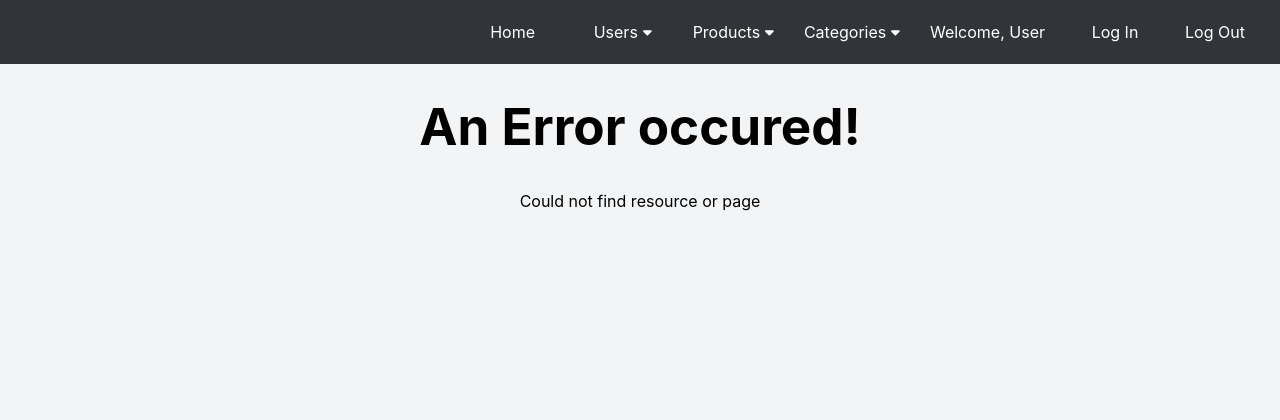
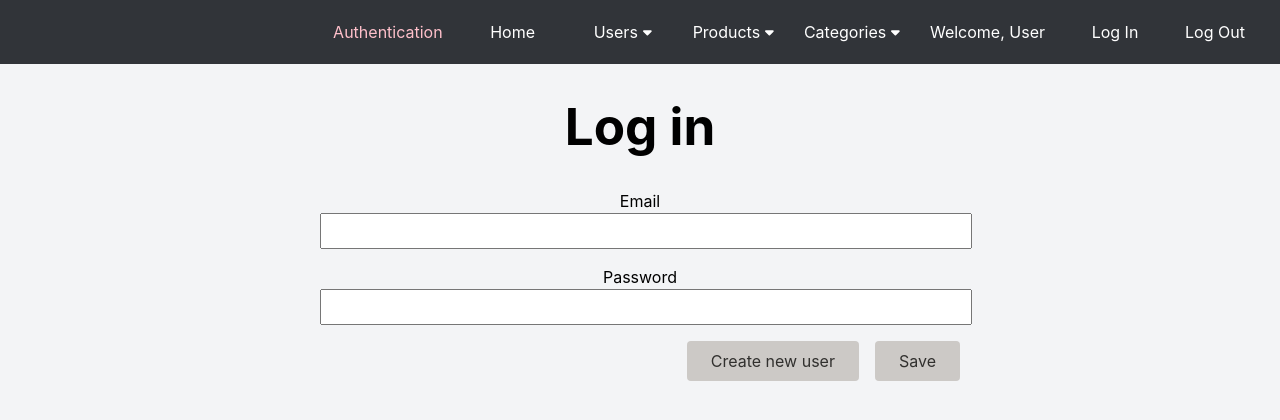
Before and after one commit to AlexisCast/vet-react, a React (Vite) app: page /auth in a window 1280 px wide. Shown: the top 420 px of the page. Built offline with nearby package versions, Linux system fonts and the light colour scheme.

Commit message:
Authentication page setup

```diff
--- a/src/App.jsx
+++ b/src/App.jsx
@@ -10,6 +10,7 @@
 import NewProduct from "./pages/NewProduct";
 import EditProduct from "./pages/EditProduct";
 import ProductsRootLayout from "./pages/ProductsRoot";
+import AuthenticationPage from "./pages/Authentication";
 
 const router = createBrowserRouter([
 	{
@@ -51,6 +52,10 @@
 					},
 				],
 			},
+			{
+				path: "auth",
+				element: <AuthenticationPage />,
+			},
 		],
 	},
 ]);
--- /dev/null
+++ b/src/components/AuthForm/AuthForm.jsx
@@ -0,0 +1,41 @@
+import { useState } from "react";
+import { Form } from "react-router-dom";
+
+import styles from "./AuthForm.module.css";
+
+function AuthForm() {
+	const [isLogin, setIsLogin] = useState(true);
+
+	function switchAuthHandler() {
+		setIsLogin((isCurrentlyLogin) => !isCurrentlyLogin);
+	}
+
+	return (
+		<>
+			<Form method="post" className={styles.form}>
+				<h1>{isLogin ? "Log in" : "Create a new user"}</h1>
+				<p>
+					<label htmlFor="email">Email</label>
+					<input id="email" type="email" name="email" required />
+				</p>
+				<p>
+					<label htmlFor="image">Password</label>
+					<input
+						id="password"
+						type="password"
+						name="password"
+						required
+					/>
+				</p>
+				<div className={styles.actions}>
+					<button onClick={switchAuthHandler} type="button">
+						{isLogin ? "Create new user" : "Login"}
+					</button>
+					<button>Save</button>
+				</div>
+			</Form>
+		</>
+	);
+}
+
+export default AuthForm;
--- /dev/null
+++ b/src/components/AuthForm/AuthForm.module.css
@@ -0,0 +1,48 @@
+.form {
+	max-width: 40rem;
+	margin: 2rem auto;
+}
+
+.form label,
+.form input,
+.form textarea {
+	display: block;
+	width: 100%;
+}
+
+.form input,
+.form textarea {
+	font: inherit;
+	padding: 0.25rem;
+}
+
+.actions {
+	display: flex;
+	gap: 1rem;
+	justify-content: flex-end;
+	align-items: center;
+}
+
+.actions button {
+	font: inherit;
+	cursor: pointer;
+	padding: 0.5rem 1.5rem;
+	border-radius: 4px;
+	background-color: var(--color-gray-300);
+	color: var(--color-gray-800);
+	border: none;
+}
+
+.actions a {
+	text-decoration: none;
+	background-color: transparent;
+	color: var(--color-gray-300);
+}
+
+.actions button:hover {
+	background-color: var(--color-primary-300);
+}
+
+.actions a:hover {
+	background-color: var(--color-gray-800);
+}
--- a/src/components/DrawerLayout/DrawerLayout.jsx
+++ b/src/components/DrawerLayout/DrawerLayout.jsx
@@ -21,6 +21,17 @@
 				<p>Drawer Header</p>
 				<nav className={styles.Drawer__nav}>
 					<ul className={styles.mobileNav}>
+						<li onClick={toggleDrawer}>
+							<NavLink
+								to="/auth"
+								className={({ isActive }) =>
+									isActive ? styles.active : undefined
+								}
+								end
+							>
+								Authentication
+							</NavLink>
+						</li>
 						<li onClick={toggleDrawer}>
 							<NavLink
 								to="/"
--- a/src/components/MainNavigation/MainNavigation.jsx
+++ b/src/components/MainNavigation/MainNavigation.jsx
@@ -43,6 +43,17 @@
 							</li>
 						</ul>
 						<ul className={styles.webNav}>
+						<li>
+								<NavLink
+									to="/auth"
+									className={({ isActive }) =>
+										isActive ? styles.active : undefined
+									}
+									end
+								>
+									Authentication
+								</NavLink>
+							</li>
 							<li>
 								<NavLink
 									to="/"
--- /dev/null
+++ b/src/pages/Authentication.jsx
@@ -0,0 +1,7 @@
+import AuthForm from "../components/AuthForm/AuthForm";
+
+function AuthenticationPage() {
+	return <AuthForm />;
+}
+
+export default AuthenticationPage;
```
